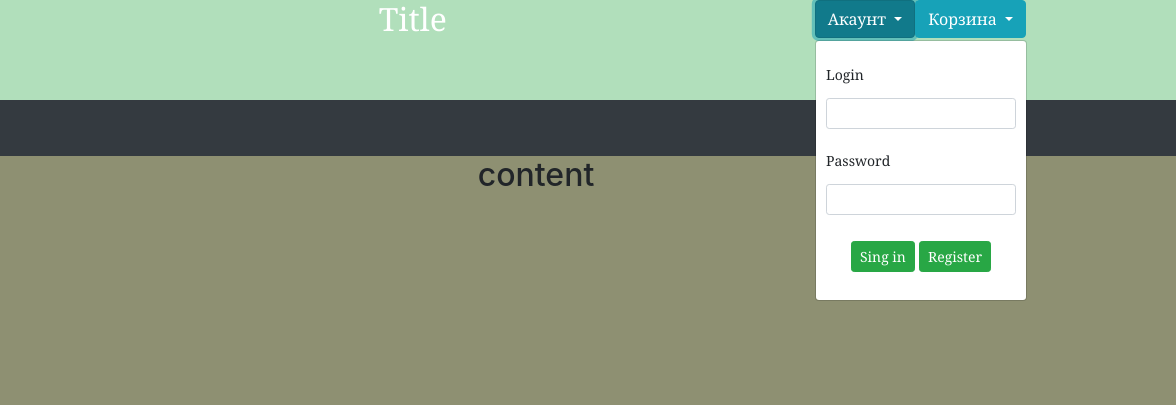
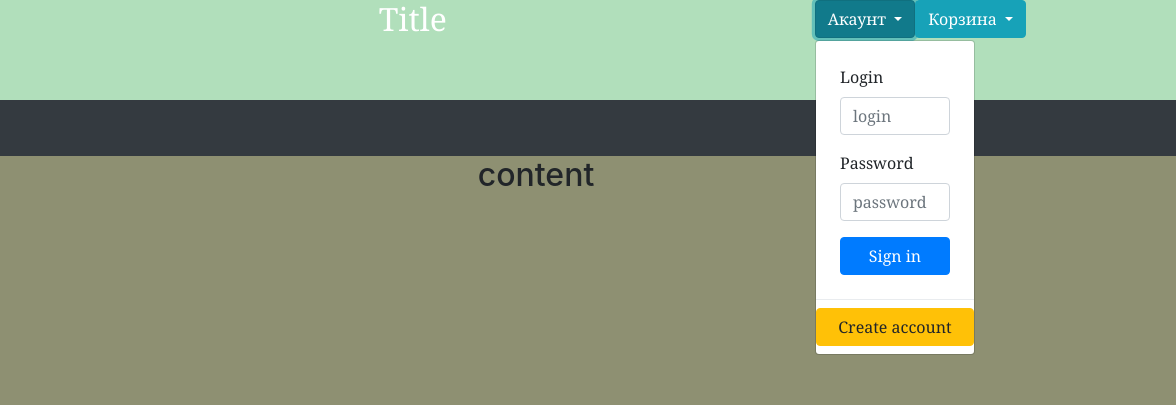
Before and after one commit to kate4ryabchuk/hillel, a website: page src/index.html in a window 1280 px wide. Both pictures are taken after a click on the button "Акаунт". Shown: the top 405 px of the page, 104-1280 px from the left. Drawn offline with nearby package versions, Linux system fonts and the light colour scheme; files that its build step writes are made by us from their sources.

Commit message:
up header_btns_account styles

```diff
--- a/src/js/partials/data.js
+++ b/src/js/partials/data.js
@@ -37,3 +37,8 @@ const products = {
 
     }
 };
+
+const users = {
+    george: {name: 'George', password: 'test'},
+    test: {name: 'Test', password: '1'}
+};
--- a/src/template/header.html
+++ b/src/template/header.html
@@ -19,27 +19,20 @@
 				        aria-haspopup="true" aria-expanded="false">
 					Акаунт
 				</button>
-				<div class="dropdown-menu" aria-labelledby="dropdownMenuAc">
-					<div class="dropdown-item">
-						<!--content-->
-						<div class="col-12">
-							<!--login-->
-							<div class="form-group row">
-								<label for="login" class="col-form-label-sm">Login</label>
-								<input type="text" class="form-control form-control-sm" id="login">
-							</div>
-							<!--password-->
-							<div class="form-group row">
-								<label for="password" class="col-form-label-sm">Password</label>
-								<input type="text" class="form-control form-control-sm" id="password">
-							</div>
-							<!--btn form-->
-							<div class="dropdown-item">
-								<button class="btn btn-success btn-sm">Sing in</button>
-								<button class="btn btn-success btn-sm">Register</button>
-							</div>
+				<div class="dropdown-menu">
+					<form class="px-4 py-3">
+						<div class="form-group">
+							<label for="login">Login</label>
+							<input type="text" class="form-control" id="login" placeholder="login">
 						</div>
-					</div>
+						<div class="form-group">
+							<label for="password">Password</label>
+							<input type="password" class="form-control" id="password" placeholder="password">
+						</div>
+						<button type="button" class="btn btn-primary btn-block">Sign in</button>
+					</form>
+					<div class="dropdown-divider"></div>
+					<button class="btn btn-warning btn-block">Create account</button>
 				</div>
 			</div>
 			<!--Корзина-->
```
Also changed, not shown: src/js/partials/app.js (+6 -1 lines), src/js/partials/function.js (+9 -0 lines).
